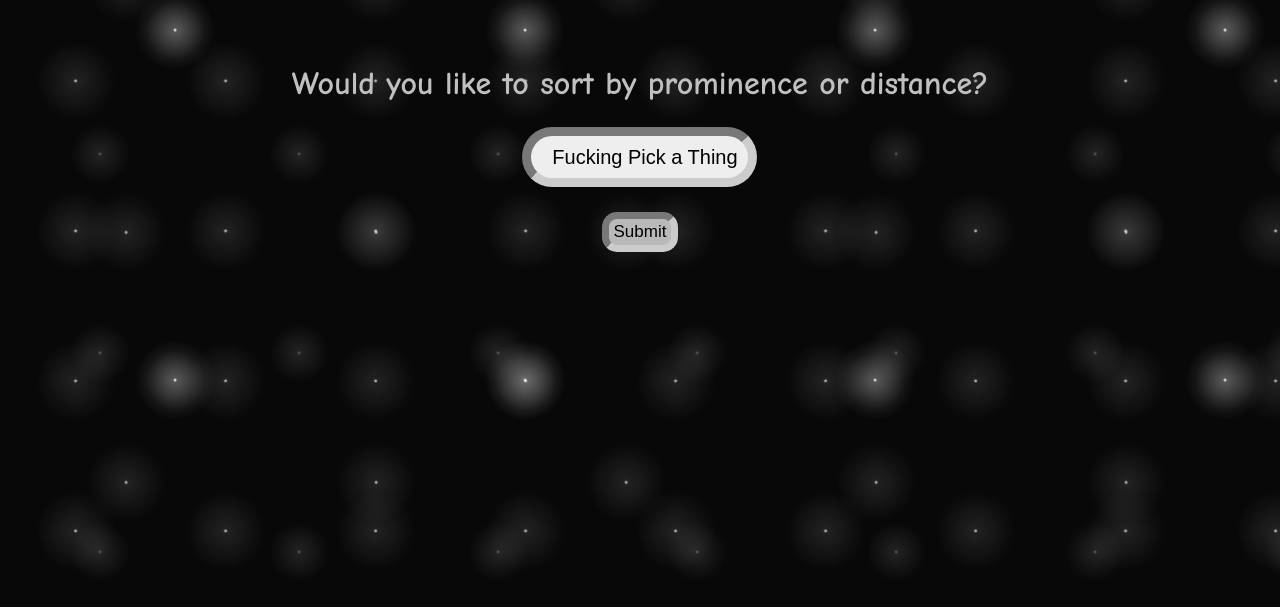
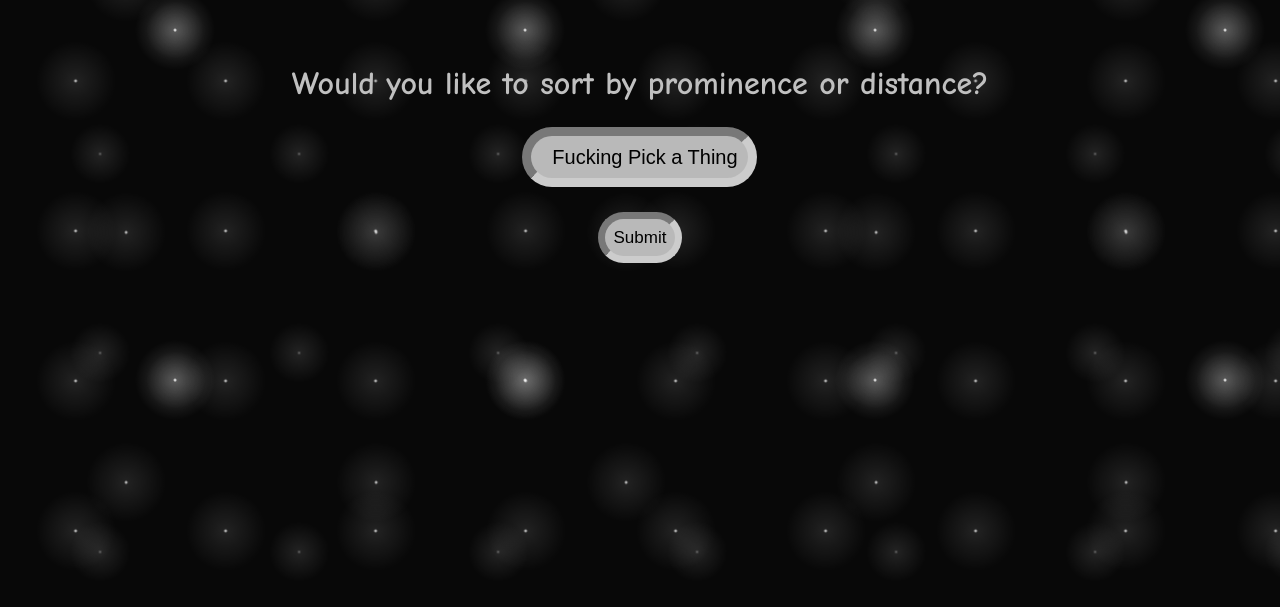
Before and after one commit to MoonWatcher582/WTF_is_Open, a plain HTML site: page templates/index.html in a window 1280 px wide. Shown: the part 145-752 px from the top of the page. Drawn offline with Linux system fonts and the light colour scheme; files that its build step writes are made by us from their sources.

Commit message:
fixed options, added more consistent color palette

```diff
--- a/static/style.css
+++ b/static/style.css
@@ -1,4 +1,5 @@
 body {
+	text-align: center;
 	background-color: #080808;
 	background-image:
 	radial-gradient(white, rgba(255,255,255,.2) 2px, transparent 40px),
@@ -12,7 +13,6 @@ body {
 	-webkit-animation: background-transition 8s cubic-bezier(0.1,0.1,1,0.7), 7.5s, animated-background 10.09s linear alternate infinite, shake 2s ease 3.5s alternate 2;
 	font-family: Futura Condensed Medium, Futura, Comic Sans MS, Helvetica, Arial, sans-serif;
 	color: silver;
-	text-align: center;
 }
 
 .flexcontainer {
@@ -22,10 +22,10 @@ body {
 	justify-content: space-around;
 	align-items: center;
 	align-content: center;
-	text-align: center;
 }
 
 .flexchild {
+	text-align: center;
 	margin: 25px 0;
 }
 
@@ -42,12 +42,6 @@ h1{
 	font-size: 48px;
 	border: 17px inset ghostwhite;
 	border-radius: 500px;
-}
-
-#btn {
-	display: block;
-	text-align: center;
-	padding: 3px 5px;
 }
 
 #fuck {
@@ -74,13 +68,14 @@ select {
 	-moz-appearance: none;
 	appearance: none;
 	text-align: center;
-	background-color: rgba(155, 155, 155, .3);
-	background: url(/img/middle_finger.png) 96% / 15% no-repeat #eee;
+	background-color: rgba(185, 185, 185, 1);
+}
+body {
 }
 select:hover {
-	border: 10px inset #eee;
+	border: .5em inset #eee;
 	color: aliceblue;
-	background: #ccc;
+	background: #bbb;
 }
 
 #menu {
@@ -95,8 +90,9 @@ select:hover {
 
 input {
 	margin: auto;
+	padding: .5em;
 	border:7px inset #ccc;
-	border-radius:15px;
+	border-radius:150px;
 	font-size: 17px;
 	-webkit-appearance:none;
 	-moz-appearance:none;
--- a/templates/index.html
+++ b/templates/index.html
@@ -75,8 +75,8 @@ function handler(select) {
 		<div class="flexchild">
 			<select id-"menu" name="option1" onchange="handler(this)" required>
 				<option value=""> Fucking Pick a Thing </option>
-				<option value="prominence"> Prominence </option>
-				<option value="distance"> Distance </option>
+				<option value="prominence"> Radius  </option>
+				<option value="distance"> All Options </option>
 			</select><br />
 		</div>
 		<div id='dynamicAdding' class="flexchild">
```
